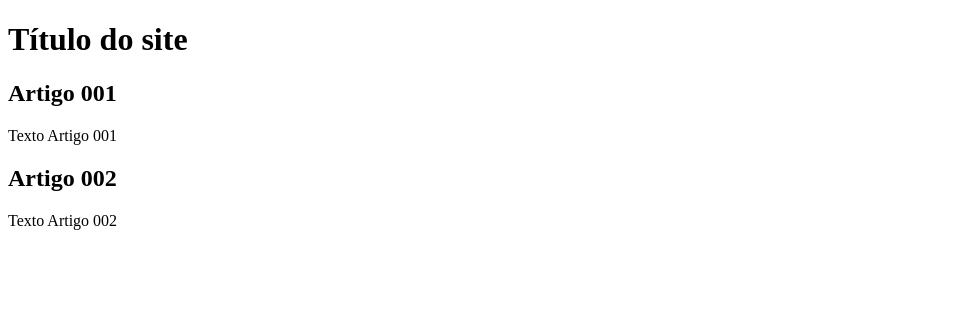
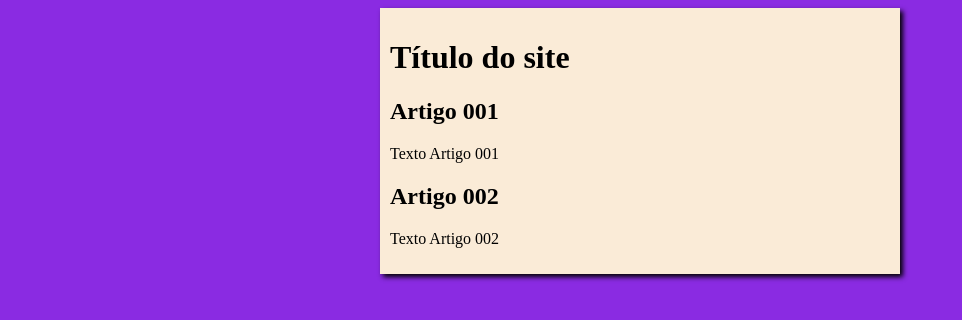
Before and after one commit to mykarashima/projeto-site, a plain HTML site: page index.html in a window 1280 px wide. Shown: the whole page, without its empty margins (0-962 px from the left). Drawn offline with Linux system fonts and the light colour scheme.

Commit message:
inicio design

```diff
--- /dev/null
+++ b/estilos/style.css
@@ -0,0 +1,16 @@
+{
+    font-family: Arial, Helvetica, sans-serif;
+    font-size: 16px
+}
+
+body {
+    background-color: blueviolet;
+}
+
+main {
+    background-color: antiquewhite;
+    width: 500px;
+    margin: auto;
+    padding: 10px;
+    box-shadow: 3px 3px 5px ;
+}
--- a/index.html
+++ b/index.html
@@ -4,6 +4,7 @@
     <meta charset="UTF-8">
     <meta name="viewport" content="width=device-width, initial-scale=1.0">
     <title>Titulo do site</title>
+    <link rel="stylesheet" href="estilos/style.css">
 </head>
 <body>
     <main>
```
